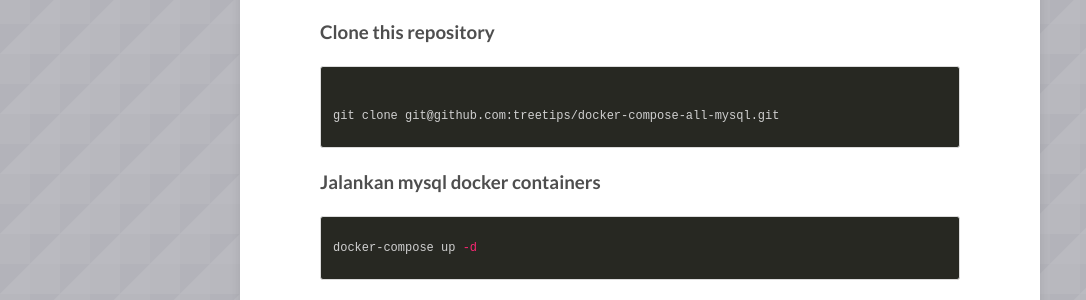
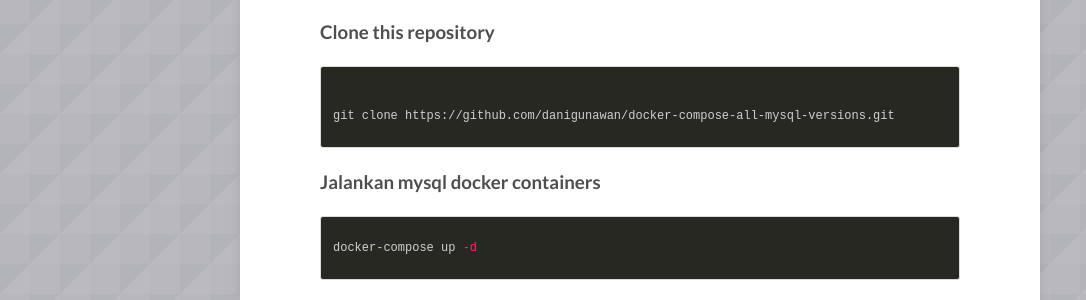
Before and after one commit to danigunawan/danigunawan.github.io, a Jekyll site: the page built from _posts/2022-11-23-docker-dengan-multi-mysql-version.md, in a window 1280 px wide and 900 px high, scrolled down 1037 px. Shown: the part 169-469 px from the top of the window, without its empty margins (0-1086 px from the left). Built offline with Jekyll 4.4.1, drawn with Linux system fonts in a browser that asks for light colours; nearby versions of some CDN libraries; comment, search, counter and statistics services are not loaded.

Commit message:
[ADD POSTING] posting

```diff
--- a/_posts/2022-11-23-docker-dengan-multi-mysql-version.md
+++ b/_posts/2022-11-23-docker-dengan-multi-mysql-version.md
@@ -48,7 +48,7 @@ saat memanggil connect-xxx.sh, `mysql yang dipasang di container akan dicek dan
 ### Clone this repository
 
 {% highlight bash %}
-git clone git@github.com:treetips/docker-compose-all-mysql.git
+git clone https://github.com/danigunawan/docker-compose-all-mysql-versions.git
 {% endhighlight %}
 
 ### Jalankan mysql docker containers
```
